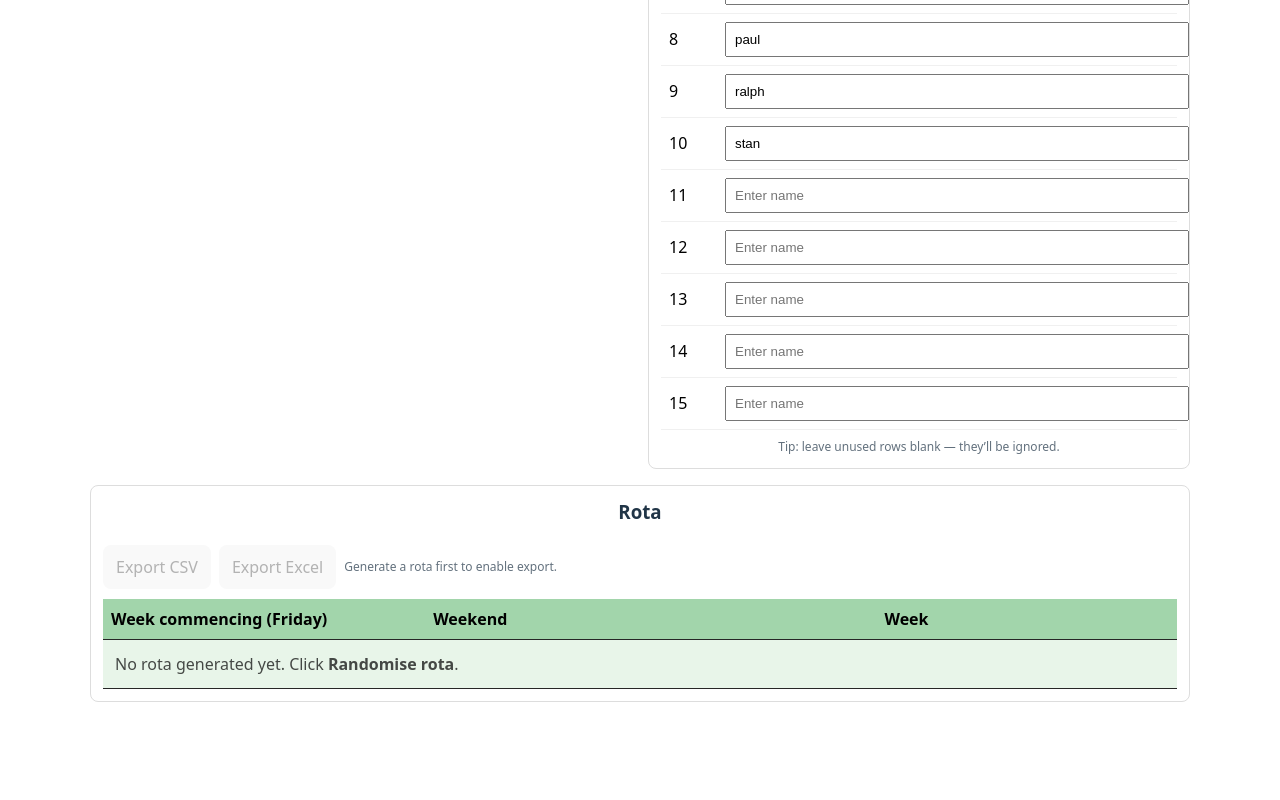
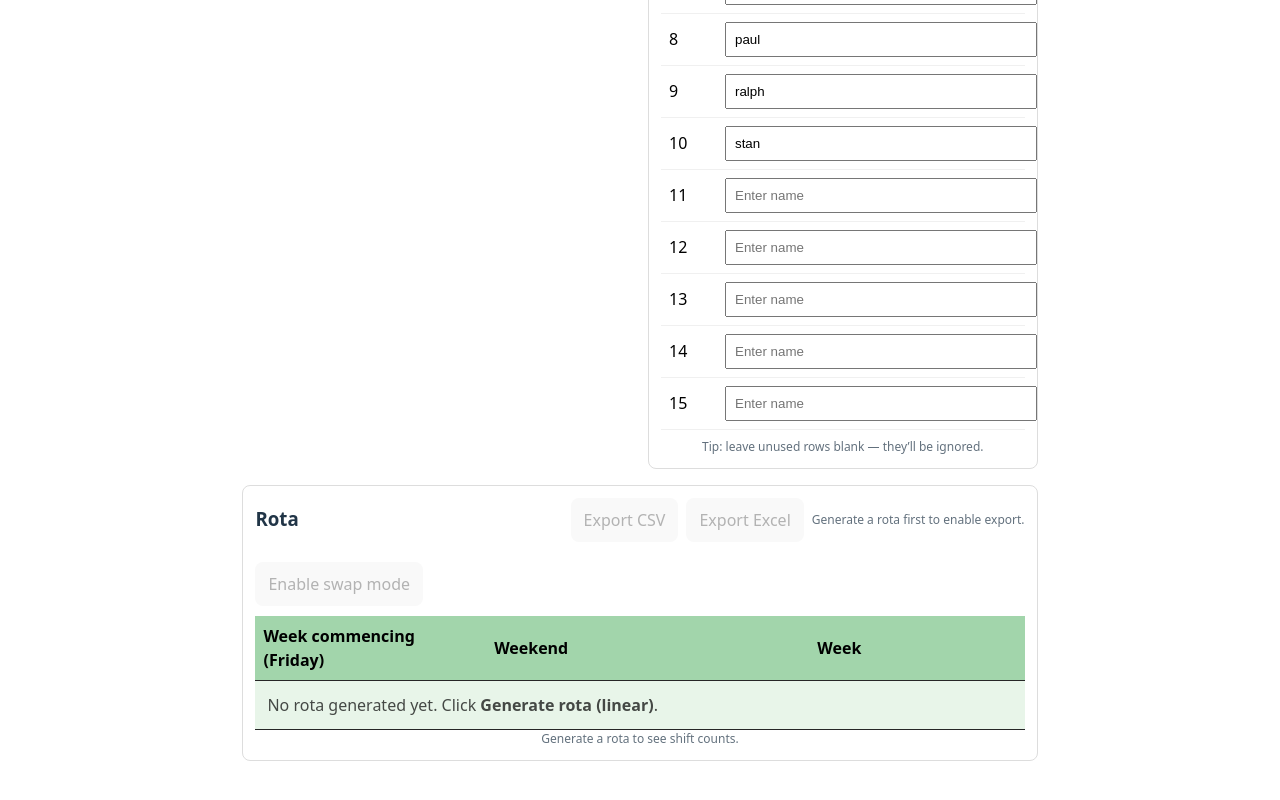
Before and after one commit to Chris-Mark-Wilson/rotagen, a React (Vite) app: page / in a window 1280 px wide. Shown: the part 558-1358 px from the top of the page. Before the commit the page ends 1308 px from the top, so only its background shows below. Built offline with nearby package versions, Linux system fonts and the light colour scheme.

Commit message:
adjusted algo to use linear rota and included swap mode

```diff
--- a/src/App.css
+++ b/src/App.css
@@ -45,3 +45,15 @@ table tbody tr:hover {
   background-color: #fff9c4; /* pale yellow */
   transition: background-color 0.15s ease-in-out;
 }
+/* Reusable striped table (rota + shift counter) */
+.striped-table tbody tr:nth-child(odd) {
+  background-color: #e8f5e9; /* soft green */
+}
+
+.striped-table tbody tr:nth-child(even) {
+  background-color: #fce4ec; /* soft pink */
+}
+
+.striped-table tbody tr:hover {
+  background-color: #fff9c4;
+}
--- a/src/App.jsx
+++ b/src/App.jsx
@@ -1,7 +1,8 @@
 import React, { useMemo, useState } from "react";
 import ExportButtons from "./components/ExportButtons";
 import RotaTable from "./components/RotaTable";
-
+import SwapModeControls from "./components/SwapModeControls";
+import ShiftCounter from "./components/ShiftCounter";
 import "./App.css";
 
 function addDays(date, days) {
@@ -25,81 +26,16 @@ function formatUK(date) {
   return `${dd}/${mm}/${yyyy}`;
 }
 
-function shuffle(arr) {
-  const a = [...arr];
-  for (let i = a.length - 1; i > 0; i--) {
-    const j = Math.floor(Math.random() * (i + 1));
-    [a[i], a[j]] = [a[j], a[i]];
-  }
-  return a;
-}
-
-// Distribute total slots across names as evenly as possible (some get +1)
-function buildQuotas(names, totalSlots) {
-  const n = names.length;
-  const base = Math.floor(totalSlots / n);
-  const rem = totalSlots % n;
-  const order = shuffle(names);
-  const quota = new Map();
-  order.forEach((name, idx) => quota.set(name, base + (idx < rem ? 1 : 0)));
-  return quota;
-}
-
-// Creates "ideal gap" and staggered "next due" values for steady spacing
-function buildCadence(names, quotaMap, weeks) {
-  const gap = new Map();     // name -> ideal gap in weeks for this duty type
-  const nextDue = new Map(); // name -> target week index for next assignment
-
-  names.forEach((name) => {
-    const q = quotaMap.get(name) || 0;
-    if (q <= 0) {
-      gap.set(name, Infinity);
-      nextDue.set(name, Infinity);
-      return;
-    }
-    const g = weeks / q; // ideal spacing
-    gap.set(name, g);
-    // Random stagger so not everyone starts at week 0
-    nextDue.set(name, Math.random() * g);
-  });
-
-  return { gap, nextDue };
-}
-
-// Pick the most "overdue" candidate for the duty, favouring steady gaps.
-function pickMostOverdue({ names, remainingQuota, nextDue, excludeSet, weekIndex }) {
-  let best = null;
-  let bestScore = -Infinity;
-
-  for (const name of names) {
-    if (excludeSet.has(name)) continue;
-
-    const q = remainingQuota.get(name) || 0;
-    if (q <= 0) continue;
-
-    const due = nextDue.get(name);
-    // overdue = how far past their due date we are
-    const overdue = weekIndex - due;
-
-    // big weight on overdue; small random tie-break
-    const score = overdue * 1000 + Math.random();
-    if (score > bestScore) {
-      bestScore = score;
-      best = name;
-    }
-  }
-
-  return best;
-}
-
 /**
- * Steady-gap rota generator:
- * - Weekend and Week duties each have their own quotas + cadence
- * - No duplicates within the same week
- * - If someone does Weekend in week W, they cannot do ANY duty in week W+1
- * - Attempts multiple random staggers and keeps the best (fewest failures, best gap feel)
+ * Deterministic "linear" generator with duty-type balancing:
+ * - Prefer people with fewer of the current duty type
+ * - Prefer people whose Weekend and Week counts are closest (balance)
+ * - Still iterates from a moving pointer so it feels sequential
+ * - Constraints at generation time:
+ *   - No duplicates in the same week
+ *   - If someone does Weekend in week W, they cannot do ANY duty in week W+1
  */
-function generateRota({ names, startFriday, weeks, attempts = 200 }) {
+function generateRotaLinearBalanced({ names, startFriday, weeks }) {
   const cleanNames = names.map((n) => n.trim()).filter(Boolean);
 
   if (cleanNames.length < 3) {
@@ -109,69 +45,70 @@ function generateRota({ names, startFriday, weeks, attempts = 200 }) {
     return { rows: [], error: "Number of weeks must be at least 1." };
   }
 
-  const nameOrderBase = cleanNames; // we shuffle per attempt anyway
+  const weekendCount = new Map(cleanNames.map((n) => [n, 0]));
+  const weekCount = new Map(cleanNames.map((n) => [n, 0]));
 
-  let bestRows = null;
-  let bestPenalty = Infinity;
-  let bestError = null;
+  let pWeekend = 0;
+  let pWeek = 0;
 
-  for (let attempt = 0; attempt < attempts; attempt++) {
-    const namesOrder = shuffle(nameOrderBase);
+  function pickCandidate(type, excludeSet) {
+    const pointer = type === "weekend" ? pWeekend : pWeek;
 
-    // Quotas: everyone gets a fair share for each duty type
-    const weekendQuota = buildQuotas(namesOrder, weeks); // total weekend slots = weeks
-    const weekQuota = buildQuotas(namesOrder, weeks);    // total week slots = weeks
+    let bestName = null;
+    let bestIdx = -1;
+    let bestScore = null;
 
-    // Cadence / spacing
-    const weekendCad = buildCadence(namesOrder, weekendQuota, weeks);
-    const weekCad = buildCadence(namesOrder, weekQuota, weeks);
+    for (let k = 0; k < cleanNames.length; k++) {
+      const idx = (pointer + k) % cleanNames.length;
+      const name = cleanNames[idx];
+      if (excludeSet.has(name)) continue;
+
+      const wEnd = weekendCount.get(name) || 0;
+      const wDay = weekCount.get(name) || 0;
+
+      const dutyCount = type === "weekend" ? wEnd : wDay;
+      const balance = type === "weekend" ? wEnd - wDay : wDay - wEnd;
+
+      const score = [dutyCount, balance, k]; // lower is better
+
+      const better =
+        !bestScore ||
+        score[0] < bestScore[0] ||
+        (score[0] === bestScore[0] && score[1] < bestScore[1]) ||
+        (score[0] === bestScore[0] && score[1] === bestScore[1] && score[2] < bestScore[2]);
+
+      if (better) {
+        bestName = name;
+        bestIdx = idx;
+        bestScore = score;
+      }
+    }
+
+    if (!bestName) return null;
+
+    if (type === "weekend") pWeekend = (bestIdx + 1) % cleanNames.length;
+    else pWeek = (bestIdx + 1) % cleanNames.length;
+
+    return bestName;
+  }
 
   const rows = [];
   let prevWeekend = null;
-    let failed = false;
 
   for (let w = 0; w < weeks; w++) {
     const exclude = new Set();
-      if (prevWeekend) exclude.add(prevWeekend); // cooldown: prev weekend person off this whole week
+    if (prevWeekend) exclude.add(prevWeekend); // cooldown: prev weekend person cannot do anything this week
 
-      // Pick weekend (steady spacing)
-      const weekend = pickMostOverdue({
-        names: namesOrder,
-        remainingQuota: weekendQuota,
-        nextDue: weekendCad.nextDue,
-        excludeSet: exclude,
-        weekIndex: w,
-      });
+    const weekend = pickCandidate("weekend", exclude);
+    if (!weekend) return { rows: [], error: "Could not allocate Weekend duty with current names/rules." };
 
-      if (!weekend) {
-        failed = true;
-        break;
-      }
+    exclude.add(weekend); // no duplicates same week
 
-      // Commit weekend
-      weekendQuota.set(weekend, (weekendQuota.get(weekend) || 0) - 1);
-      weekendCad.nextDue.set(weekend, w + weekendCad.gap.get(weekend)); // schedule next due
+    const weekDuty = pickCandidate("week", exclude);
+    if (!weekDuty) return { rows: [], error: "Could not allocate Week duty with current names/rules." };
 
-      // Same-week constraint
-      exclude.add(weekend);
-
-      // Pick week duty (steady spacing)
-      const weekDuty = pickMostOverdue({
-        names: namesOrder,
-        remainingQuota: weekQuota,
-        nextDue: weekCad.nextDue,
-        excludeSet: exclude,
-        weekIndex: w,
-      });
-
-      if (!weekDuty) {
-        failed = true;
-        break;
-      }
-
-      // Commit week duty
-      weekQuota.set(weekDuty, (weekQuota.get(weekDuty) || 0) - 1);
-      weekCad.nextDue.set(weekDuty, w + weekCad.gap.get(weekDuty));
+    weekendCount.set(weekend, (weekendCount.get(weekend) || 0) + 1);
+    weekCount.set(weekDuty, (weekCount.get(weekDuty) || 0) + 1);
 
     rows.push({
       weekCommencing: addDays(startFriday, w * 7),
@@ -182,53 +119,15 @@ function generateRota({ names, startFriday, weeks, attempts = 200 }) {
     prevWeekend = weekend;
   }
 
-    if (failed) {
-      // Penalise failures heavily, but keep searching attempts
-      const penalty = 1e9 + rows.length;
-      if (penalty < bestPenalty) {
-        bestPenalty = penalty;
-        bestRows = rows;
-        bestError = "Generator got stuck with the current rules. Try adding more names.";
-      }
-      continue;
+  return { rows, error: null };
 }
 
-    // Score the schedule by how “steady” the gaps are (lower = better)
-    // We measure variance of gaps per person per duty type.
-    function gapVariance(dutyKey) {
-      const byPerson = new Map();
-      for (let i = 0; i < rows.length; i++) {
-        const name = rows[i][dutyKey];
-        if (!byPerson.has(name)) byPerson.set(name, []);
-        byPerson.get(name).push(i);
-      }
-
-      let varSum = 0;
-      for (const [, idxs] of byPerson) {
-        if (idxs.length <= 2) continue;
-        const gaps = [];
-        for (let i = 1; i < idxs.length; i++) gaps.push(idxs[i] - idxs[i - 1]);
-        const mean = gaps.reduce((a, c) => a + c, 0) / gaps.length;
-        const variance = gaps.reduce((a, c) => a + (c - mean) ** 2, 0) / gaps.length;
-        varSum += variance;
-      }
-      return varSum;
-    }
-
-    const penalty = gapVariance("weekend") + gapVariance("week");
-
-    if (penalty < bestPenalty) {
-      bestPenalty = penalty;
-      bestRows = rows;
-      bestError = null;
-    }
-  }
-
-  if (!bestRows || bestRows.length === 0) {
-    return { rows: [], error: bestError || "Could not generate a rota with the given rules." };
-  }
-
-  return { rows: bestRows, error: bestError };
+function swapAssignments(rows, a, b) {
+  const copy = rows.map((r) => ({ ...r }));
+  const tmp = copy[a.weekIndex][a.slot];
+  copy[a.weekIndex][a.slot] = copy[b.weekIndex][b.slot];
+  copy[b.weekIndex][b.slot] = tmp;
+  return copy;
 }
 
 export default function App() {
@@ -242,6 +141,10 @@ export default function App() {
 
   const [rotaRows, setRotaRows] = useState([]);
   const [error, setError] = useState("");
+
+  const [swapMode, setSwapMode] = useState(false);
+  const [swapSelection, setSwapSelection] = useState([]); // [{ weekIndex, slot }]
+  const [swapError, setSwapError] = useState("");
 
   const startFriday = useMemo(() => {
     const picked = new Date(startDateISO + "T00:00:00");
@@ -264,28 +167,87 @@ export default function App() {
     setNames((prev) => (prev.length <= 1 ? prev : prev.slice(0, -1)));
   }
 
-  function randomise() {
-    const result = generateRota({
+  function generateLinear() {
+    const result = generateRotaLinearBalanced({
       names,
       startFriday,
       weeks: Number(weeks) || 0,
-      attempts: 200,
     });
     setError(result.error || "");
     setRotaRows(result.rows || []);
+    setSwapMode(false);
+    setSwapSelection([]);
+    setSwapError("");
   }
 
   function clearRota() {
     setError("");
     setRotaRows([]);
+    setSwapMode(false);
+    setSwapSelection([]);
+    setSwapError("");
   }
 
-  function setFullYear2026() {
-    setStartDateISO("2026-01-02");
-    setWeeks(52);
+  function handleCellClick(sel) {
+    if (!swapMode) return;
+    setSwapError("");
+
+    setSwapSelection((prev) => {
+      const exists = prev.find((p) => p.weekIndex === sel.weekIndex && p.slot === sel.slot);
+      if (exists) return prev.filter((p) => !(p.weekIndex === sel.weekIndex && p.slot === sel.slot));
+
+      if (prev.length < 2) return [...prev, sel];
+      return [prev[1], sel];
+    });
+  }
+
+  function clearSwapSelection() {
+    setSwapSelection([]);
+    setSwapError("");
+  }
+
+  function getSelectedNames() {
+    if (swapSelection.length !== 2) return { aName: null, bName: null };
+    const [a, b] = swapSelection;
+    const aName = rotaRows?.[a.weekIndex]?.[a.slot] ?? null;
+    const bName = rotaRows?.[b.weekIndex]?.[b.slot] ?? null;
+    return { aName, bName };
+  }
+
+  const { aName, bName } = getSelectedNames();
+  const canSwapDifferentNames =
+    swapSelection.length === 2 &&
+    aName &&
+    bName &&
+    aName.trim() !== "" &&
+    bName.trim() !== "" &&
+    aName !== bName;
+
+  // ✅ Manual swap: ignores all rota rules, only requires two different names
+  function doSwapSelected() {
+    if (swapSelection.length !== 2) return;
+
+    const [a, b] = swapSelection;
+    const nameA = rotaRows?.[a.weekIndex]?.[a.slot];
+    const nameB = rotaRows?.[b.weekIndex]?.[b.slot];
+
+    if (!nameA || !nameB) return;
+
+    if (nameA === nameB) {
+      setSwapError("Pick two different names to swap.");
+      return;
+    }
+
+    const swapped = swapAssignments(rotaRows, a, b);
+
+    setSwapError("");
     setError("");
-    setRotaRows([]);
+    setRotaRows(swapped);
+    setSwapSelection([]);
+    setSwapMode(false);
   }
+
+  const swapDisabled = !rotaRows || rotaRows.length === 0;
 
   return (
     <div style={{ fontFamily: "system-ui, Arial", padding: 16, maxWidth: 1100, margin: "0 auto" }}>
@@ -322,14 +284,11 @@ export default function App() {
             </label>
 
             <div style={{ display: "flex", gap: 8, flexWrap: "wrap" }}>
-              <button onClick={randomise} style={{ padding: "10px 12px", cursor: "pointer" }}>
-                Randomise rota
+              <button onClick={generateLinear} style={{ padding: "10px 12px", cursor: "pointer" }}>
+                Generate rota (linear)
               </button>
               <button onClick={clearRota} style={{ padding: "10px 12px", cursor: "pointer" }}>
                 Clear
-              </button>
-              <button onClick={setFullYear2026} style={{ padding: "10px 12px", cursor: "pointer" }}>
-                Set full year 2026
               </button>
             </div>
 
@@ -340,8 +299,7 @@ export default function App() {
             ) : null}
 
             <div style={{ fontSize: 12, opacity: 0.75 }}>
-              Rules: No duplicates in same week • Weekend/Week balanced • If you do Weekend, you’re off next week •
-              Scheduling aims for steady gaps.
+              Rules apply at generation time only. Swaps are manual edits (rules ignored).
             </div>
           </div>
         </div>
@@ -360,7 +318,6 @@ export default function App() {
           </div>
 
           <table className="names-table" style={{ width: "100%", borderCollapse: "collapse", marginTop: 10, color: "black" }}>
-
             <thead>
               <tr>
                 <th style={{ textAlign: "left", borderBottom: "1px solid #ddd", padding: 8, width: 40 }}>#</th>
@@ -368,13 +325,13 @@ export default function App() {
               </tr>
             </thead>
             <tbody>
-              {names.map((n, i) => (
-                <tr key={i}>
-                  <td style={{ padding: 8, borderBottom: "1px solid #f0f0f0" }}>{i + 1}</td>
+              {names.map((n, idx) => (
+                <tr key={idx}>
+                  <td style={{ padding: 8, borderBottom: "1px solid #f0f0f0" }}>{idx + 1}</td>
                   <td style={{ padding: 8, borderBottom: "1px solid #f0f0f0" }}>
                     <input
                       value={n}
-                      onChange={(e) => updateName(i, e.target.value)}
+                      onChange={(e) => updateName(idx, e.target.value)}
                       placeholder="Enter name"
                       style={{ width: "100%", padding: 8 }}
                     />
@@ -391,15 +348,39 @@ export default function App() {
       </div>
 
       <div style={{ marginTop: 16, border: "1px solid #ddd", borderRadius: 8, padding: 12 }}>
+        <div style={{ display: "flex", justifyContent: "space-between", alignItems: "baseline", gap: 12, flexWrap: "wrap" }}>
           <h3 style={{ marginTop: 0 }}>Rota</h3>
-
           <ExportButtons rows={rotaRows} startDateISO={startDateISO} weeks={weeks} />
+        </div>
 
         <div style={{ marginTop: 10 }}>
-    <RotaTable rows={rotaRows} />
+          <SwapModeControls
+            enabled={swapMode}
+            selectedCount={swapSelection.length}
+            disabled={!rotaRows || rotaRows.length === 0}
+            canSwap={canSwapDifferentNames}
+            onToggle={() => {
+              setSwapMode((v) => !v);
+              setSwapSelection([]);
+              setSwapError("");
+            }}
+            onClear={clearSwapSelection}
+            onSwap={doSwapSelected}
+          />
+
+          {swapError ? (
+            <div style={{ marginTop: 8, background: "#fff3cd", border: "1px solid #ffeeba", padding: 10, borderRadius: 6 }}>
+              {swapError}
             </div>
+          ) : null}
         </div>
 
+        <div style={{ marginTop: 10 }}>
+          <RotaTable rows={rotaRows} swapMode={swapMode} selected={swapSelection} onCellClick={handleCellClick} />
+        </div>
+
+        <ShiftCounter rows={rotaRows} />
+      </div>
     </div>
   );
 }
--- a/src/components/RotaTable.jsx
+++ b/src/components/RotaTable.jsx
@@ -8,7 +8,23 @@ function formatUK(date) {
   return `${dd}/${mm}/${yyyy}`;
 }
 
-export default function RotaTable({ rows }) {
+export default function RotaTable({
+  rows,
+  swapMode = false,
+  selected = [], // [{ weekIndex, slot }]
+  onCellClick,
+}) {
+  const isSelected = (weekIndex, slot) =>
+    selected.some((s) => s.weekIndex === weekIndex && s.slot === slot);
+
+  // IMPORTANT: use inset box-shadow (NOT border) so table doesn't resize
+  const cellStyle = (active) => ({
+    cursor: swapMode ? "pointer" : "default",
+    boxShadow: active ? "0 0 0 3px #1976d2 inset" : "none",
+    borderRadius: 4,
+    userSelect: "none",
+  });
+
   return (
     <table className="rota-table">
       <thead>
@@ -22,15 +38,29 @@ export default function RotaTable({ rows }) {
         {rows.length === 0 ? (
           <tr>
             <td colSpan={3} style={{ padding: 12, opacity: 0.7 }}>
-              No rota generated yet. Click <b>Randomise rota</b>.
+              No rota generated yet. Click <b>Generate rota (linear)</b>.
             </td>
           </tr>
         ) : (
           rows.map((r, idx) => (
             <tr key={idx}>
               <td>{formatUK(r.weekCommencing)}</td>
-              <td>{r.weekend}</td>
-              <td>{r.week}</td>
+
+              <td
+                onClick={() => swapMode && onCellClick?.({ weekIndex: idx, slot: "weekend" })}
+                style={cellStyle(isSelected(idx, "weekend"))}
+                title={swapMode ? "Click to select for swapping" : undefined}
+              >
+                {r.weekend}
+              </td>
+
+              <td
+                onClick={() => swapMode && onCellClick?.({ weekIndex: idx, slot: "week" })}
+                style={cellStyle(isSelected(idx, "week"))}
+                title={swapMode ? "Click to select for swapping" : undefined}
+              >
+                {r.week}
+              </td>
             </tr>
           ))
         )}
--- /dev/null
+++ b/src/components/ShiftCounter.jsx
@@ -0,0 +1,66 @@
+import React, { useMemo } from "react";
+
+export default function ShiftCounter({ rows }) {
+  const stats = useMemo(() => {
+    const map = new Map();
+
+    function bump(name, key) {
+      if (!name) return;
+      const n = String(name).trim();
+      if (!n) return;
+
+      if (!map.has(n)) {
+        map.set(n, { name: n, weekend: 0, week: 0, total: 0 });
+      }
+      const entry = map.get(n);
+      entry[key] += 1;
+      entry.total += 1;
+    }
+
+    for (const r of rows || []) {
+      bump(r.weekend, "weekend");
+      bump(r.week, "week");
+    }
+
+    // Sort: most total shifts first, then name
+    return Array.from(map.values()).sort((a, b) => {
+      if (b.total !== a.total) return b.total - a.total;
+      return a.name.localeCompare(b.name);
+    });
+  }, [rows]);
+
+  if (!rows || rows.length === 0) {
+    return (
+      <div style={{ fontSize: 12, opacity: 0.7 }}>
+        Generate a rota to see shift counts.
+      </div>
+    );
+  }
+
+  return (
+    <div style={{ marginTop: 10 }}>
+      <h4 style={{ margin: "10px 0" }}>Shift counts</h4>
+     <table className="striped-table">
+  <thead>
+    <tr>
+      <th>Name</th>
+      <th>Weekend</th>
+      <th>Week</th>
+      <th>Total</th>
+    </tr>
+  </thead>
+  <tbody>
+    {stats.map((s) => (
+      <tr key={s.name}>
+        <td>{s.name}</td>
+        <td>{s.weekend}</td>
+        <td>{s.week}</td>
+        <td><b>{s.total}</b></td>
+      </tr>
+    ))}
+  </tbody>
+</table>
+
+    </div>
+  );
+}
--- /dev/null
+++ b/src/components/SwapModeControls.jsx
@@ -0,0 +1,50 @@
+import React from "react";
+
+export default function SwapModeControls({
+  enabled,
+  selectedCount,
+  onToggle,
+  onClear,
+  onSwap,
+  disabled,
+  canSwap,
+}) {
+  return (
+    <div style={{ display: "flex", gap: 8, flexWrap: "wrap", alignItems: "center" }}>
+      <button
+        onClick={onToggle}
+        disabled={disabled}
+        style={{ padding: "10px 12px", cursor: disabled ? "not-allowed" : "pointer" }}
+      >
+        {enabled ? "Exit swap mode" : "Enable swap mode"}
+      </button>
+
+      {enabled ? (
+        <>
+          <div style={{ fontSize: 12, opacity: 0.85 }}>
+            Click 2 rota cells to swap. Selected: <b>{selectedCount}/2</b>
+          </div>
+
+          <button onClick={onClear} style={{ padding: "10px 12px", cursor: "pointer" }}>
+            Clear selection
+          </button>
+
+          <button
+            onClick={onSwap}
+            disabled={!canSwap}
+            style={{ padding: "10px 12px", cursor: canSwap ? "pointer" : "not-allowed" }}
+            title={!canSwap && selectedCount === 2 ? "Select two different names to swap" : undefined}
+          >
+            Swap selected
+          </button>
+
+          {selectedCount === 2 && !canSwap ? (
+            <div style={{ fontSize: 12, opacity: 0.75 }}>Select two different names to swap.</div>
+          ) : null}
+        </>
+      ) : (
+        !disabled && <div style={{ fontSize: 12, opacity: 0.7 }}>Tip: enable swap mode, then click two cells.</div>
+      )}
+    </div>
+  );
+}
```
Lines whose indentation alone changed are shown as unchanged.
